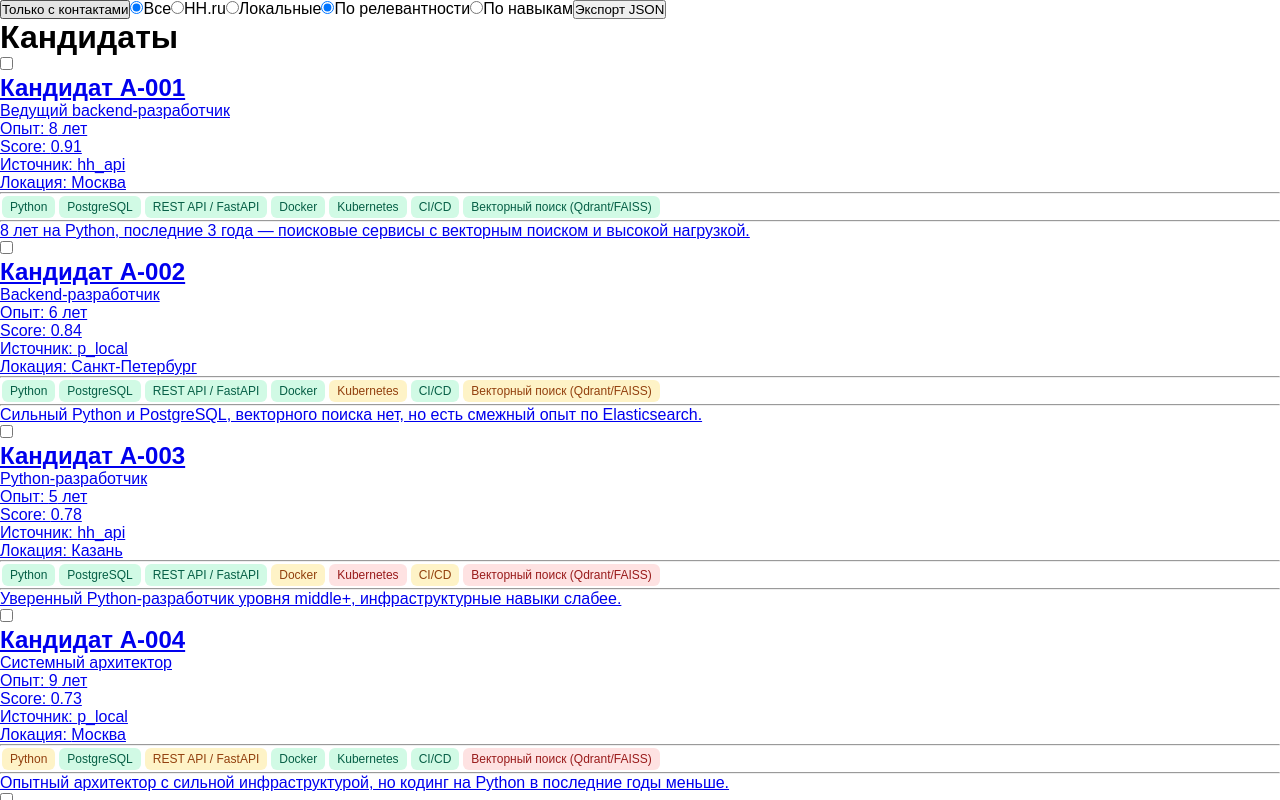
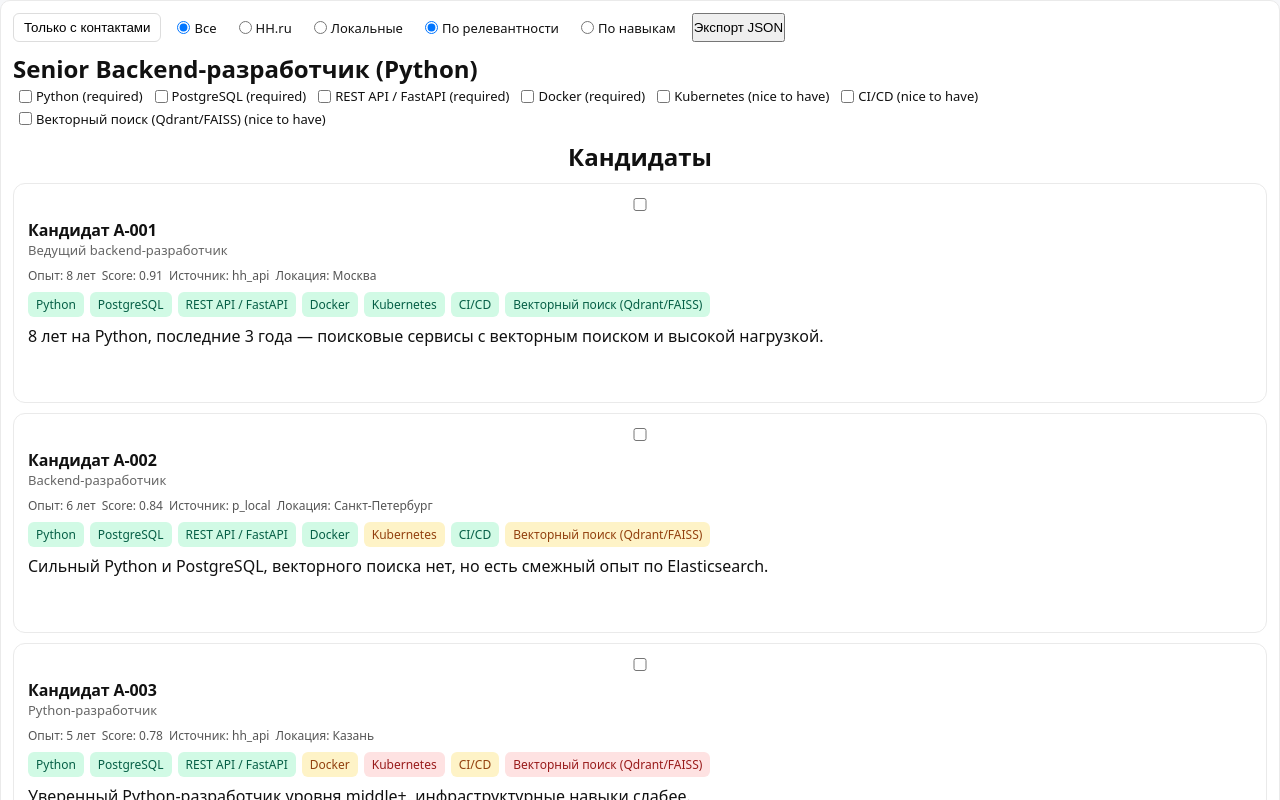
Before and after one commit to phantom099/recruiter, a React (Vite) app: page / in a window 1280 px wide. Shown: the top 800 px of the page. Built offline with nearby package versions, Linux system fonts and the light colour scheme.

Commit message:
focus & UI added

```diff
--- a/src/components/CandidateCard.tsx
+++ b/src/components/CandidateCard.tsx
@@ -6,9 +6,10 @@ type CandidateCardProps = {
   candidate: Candidate;
   selected: boolean;
   onToggle: () => void;
+  focusedSkills: string[];
 };
 
-function CandidateCard({ candidate, selected, onToggle }: CandidateCardProps) {
+function CandidateCard({ candidate, selected, onToggle,  focusedSkills}: CandidateCardProps) {
   return (
     <Link to={`/candidate/${candidate.id}`} className="card">
         <input
@@ -16,31 +17,39 @@ function CandidateCard({ candidate, selected, onToggle }: CandidateCardProps) {
         checked={selected}
         onChange={onToggle}
         onClick={(e) => e.stopPropagation()}
+        aria-label={`Open profile of ${candidate.display_name}`}
         />
-      <h2>{candidate.display_name}</h2>
-      <p>{candidate.current_title}</p>
+    <header className="card-header">
+      <h2 className="card__title">{candidate.display_name}</h2>
+      <p className="card__subtitle">{candidate.current_title}</p>
+    </header>
 
-      <p>Опыт: {candidate.experience_years} лет</p>
-      <p>Score: {candidate.relevance_score}</p>
+    <section className="card__meta">
+      <p className="card__item">Опыт: {candidate.experience_years} лет</p>
+      <p className="card__item">Score: {candidate.relevance_score}</p>
 
-      <p>Источник: {candidate.source}</p>
-      <p>Локация: {candidate.location}</p>
+      <p className="card__item">Источник: {candidate.source}</p>
+      <p className="card__item">Локация: {candidate.location}</p>
+    </section>
 
-      <hr />
+      <section className="card__skills">
+        {candidate.skills_coverage.map(skill => {
+        const isFocused = focusedSkills.includes(String(skill.skill_id));
 
-      <div>
-        {candidate.skills_coverage.map(skill => (
-          <SkillBadge
-            key={skill.skill_id}
-            name={skill.skill_name}
-            status={skill.status}
-          />
-        ))}
-      </div>
+        return (
+        <SkillBadge
+        key={skill.skill_id}
+        name={skill.skill_name}
+        status={skill.status}
+        className={isFocused ? 'focused' : ''}
+         />
+          );
+        })}
+        </section>
 
-      <hr />
-
-      <p>{candidate.summary}</p>
+        <footer className="card-footer">
+            <p className="card__item">{candidate.summary}</p>
+        </footer>
     </Link>
   );
 }
--- a/src/components/SkillBadge.tsx
+++ b/src/components/SkillBadge.tsx
@@ -1,11 +1,15 @@
 type Props = {
     name: string;
     status: 'found' | 'indirect' | 'not_found';
+    className?: string;
   };
 
-  function SkillBadge({ name, status }: Props) {
+  function SkillBadge({ name, status, className }: Props) {
     return (
-      <div className={`skill skill--${status}`}>
+      <div
+      className={`skill skill--${status} ${className ?? ''}`}
+      role="status"
+      aria-label={`Skill ${name} is ${status}`}>
         {name}
       </div>
     );
--- a/src/index.css
+++ b/src/index.css
@@ -5,43 +5,223 @@
 }
 
 body {
-  font-family: sans-serif;
+  font-family: system-ui, -apple-system, sans-serif;
+  background: #f6f7f9;
+  color: #111;
 }
+
+.page {
+  max-width: 1100px;
+  margin: 0 auto;
+  padding: 24px;
+}
+
+.page__header {
+  width: 100%;
+  display: flex;
+  justify-content: center;
+  align-items: center;
+}
+
+.page__title {
+  margin: 0;
+  width: 100%;
+  text-align: center;
+}
+
+.filters {
+  display: flex;
+  flex-direction: column;
+  gap: 12px;
+  padding: 12px;
+  margin-bottom: 16px;
+  background: #fff;
+  border: 1px solid #eaeaea;
+  border-radius: 10px;
+}
+
+.filters__group {
+  display: flex;
+  gap: 10px;
+  flex-wrap: wrap;
+}
+
+.filters__option {
+  font-size: 13px;
+  display: flex;
+  align-items: center;
+  gap: 6px;
+  cursor: pointer;
+}
+
+.filters__toggle {
+  padding: 6px 10px;
+  border: 1px solid #ddd;
+  border-radius: 6px;
+  background: #fff;
+  cursor: pointer;
+}
+
+.filters label {
+  display: inline-flex;
+  align-items: center;
+  gap: 4px;
+
+  font-size: 13px;
+  cursor: pointer;
+
+  padding: 2px 6px;
+  border-radius: 6px;
+
+  transition: 0.12s ease;
+}
+
+.cards {
+  display: flex;
+  flex-direction: column;
+  align-items: stretch;
+  gap: 10px;
+}
+
+.card {
+  display: flex;
+  flex-direction: column;
+  gap: 8px;
+  height: 220px;
+  width: 100%;
+  overflow: hidden;
+
+  padding: 14px;
+
+  background: #fff;
+  border: 1px solid #eaeaea;
+  border-radius: 12px;
+
+  transition: all 0.15s ease;
+  text-decoration: none;
+  color: inherit;
+}
+
+.card:hover {
+  transform: translateY(-1px);
+  box-shadow: 0 4px 14px rgba(0,0,0,0.06);
+  border-color: #dcdcdc;
+  background: #f0fdf4;
+  border-color: #86efac;
+}
+
+.card__header {
+  display: flex;
+  flex-direction: column;
+  gap: 2px;
+}
+
+.card__title {
+  font-size: 16px;
+  font-weight: 700;
+  letter-spacing: -0.1px;
+  white-space: nowrap;
+  overflow: hidden;
+  text-overflow: ellipsis;
+}
+
+.card__subtitle {
+  font-size: 13px;
+  color: #666;
+  white-space: nowrap;
+  overflow: hidden;
+  text-overflow: ellipsis;
+}
+
+.card__meta {
+  display: flex;
+  flex-wrap: wrap;
+  gap: 6px;
+  font-size: 12px;
+  color: #555;
+  max-height: 40px;
+  overflow: hidden;
+}
+
+.card__meta span {
+  background: #f3f4f6;
+  padding: 2px 6px;
+  border-radius: 6px;
+}
+
+.card__skills {
+  display: flex;
+  flex-wrap: wrap;
+  gap: 6px;
+  max-height: 44px;
+  overflow: hidden;
+}
+
+.card__footer {
+  font-size: 13px;
+  color: #444;
+  overflow: hidden;
+  display: -webkit-box;
+  -webkit-box-orient: vertical;
+}
+
 .skill {
   padding: 4px 8px;
   border-radius: 6px;
   font-size: 12px;
-  margin: 2px;
+  font-weight: 500;
   display: inline-block;
-  font-weight: 500;
 }
 
-/* статус found */
 .skill--found {
   background: #d1fae5;
   color: #065f46;
 }
 
-/* статус indirect */
 .skill--indirect {
   background: #fef3c7;
   color: #92400e;
 }
 
-/* статус not_found */
 .skill--not_found {
   background: #fee2e2;
   color: #991b1b;
 }
 
-.skill--active {
-  outline: 2px solid #3b82f6;
-  transform: scale(1.05);
+.skill-item {
+  border: 1px solid #eee;
+  border-radius: 8px;
+  padding: 8px;
+  background: #fff;
+}
+
+.skill-item__summary {
   cursor: pointer;
 }
 
-.skill--active {
-  outline: 2px solid #3b82f6;
-  transform: scale(1.05);
-  cursor: pointer;
+.skill-item__evidence {
+  margin-top: 8px;
+  padding-left: 16px;
+  font-size: 12px;
+  color: #555;
 }
+
+.skill-item__evidence-empty {
+  font-style: italic;
+  color: #999;
+}
+
+.candidate-card--full,
+.candidate-section {
+  background: #fff;
+  border: 1px solid #eaeaea;
+  border-radius: 12px;
+  padding: 16px;
+  margin-bottom: 14px;
+}
+
+.candidate-section__title {
+  font-size: 15px;
+  font-weight: 600;
+  margin-bottom: 8px;
+}
--- a/src/pages/CandidatePage.tsx
+++ b/src/pages/CandidatePage.tsx
@@ -25,42 +25,82 @@ function CandidatePage() {
   const sourceName = candidate.source === 'hh_api' ? 'HH.ru' : 'Local Database';
 
   return (
-    <div>
-      <h1>Профиль кандидата</h1>
-      <h3>{candidate.display_name}</h3>
-      <p>{candidate.current_title}</p>
+    <div className="page candidate-page">
+
+
+      <header className="page__header candidate-page__header">
+        <h1 className="page__title">Профиль кандидата</h1>
+      </header>
+
+
+      <section className="candidate-card candidate-card--full">
+
+        <h2 className="candidate-card__title">
+          {candidate.display_name}
+        </h2>
+
+        <p className="candidate-card__subtitle">
+          {candidate.current_title}
+        </p>
+
+        <div className="candidate-card__meta">
           <p>Score: {candidate.relevance_score}</p>
-      <p>{candidate.location}</p>
-      <p>Опыт(лет): {candidate.experience_years}</p>
+          <p>Локация: {candidate.location}</p>
+          <p>Опыт: {candidate.experience_years} лет</p>
           <p>Источник: {sourceName}</p>
-      <p>Контактные данные: {candidate.contact_available ? 'Доступны' : 'Недоступны'}</p>
-      <h2>Почему рекомендован</h2>
-      <p>{candidate.explanation}</p>
-      <h2>Навыки</h2>
-      <div>
+          <p>
+            Контактные данные:{" "}
+            {candidate.contact_available ? "Доступны" : "Недоступны"}
+          </p>
+        </div>
+      </section>
+
+
+      <section className="candidate-section">
+        <h2 className="candidate-section__title">Почему рекомендован</h2>
+        <p className="candidate-section__text">
+          {candidate.explanation}
+        </p>
+      </section>
+
+      <section className="candidate-section candidate-section--skills">
+
+        <h2 className="candidate-section__title">Навыки</h2>
+
+        <div className="skills-list">
           {candidate.skills_coverage.map(skill => (
-    <details key={skill.skill_id}>
-      <summary>
+            <details
+              key={skill.skill_id}
+              className="skill-item"
+            >
+              <summary className="skill-item__summary">
                 <SkillBadge
                   name={skill.skill_name}
                   status={skill.status}
                 />
               </summary>
 
-      <ul>
+              <div className="skill-item__details">
+                <ul className="skill-item__evidence">
                   {skill.evidence.length > 0 ? (
                     skill.evidence.map((item, idx) => (
-            <li key={idx}>{item}</li>
+                      <li key={idx} className="skill-item__evidence-item">
+                        {item}
+                      </li>
                     ))
                   ) : (
-          <li>Подтверждений нет</li>
+                    <li className="skill-item__evidence-empty">
+                      Подтверждений нет
+                    </li>
                   )}
                 </ul>
+              </div>
             </details>
           ))}
         </div>
+      </section>
+
     </div>
   );
 }
-
 export default CandidatePage;
--- a/src/pages/CandidatesPage.tsx
+++ b/src/pages/CandidatesPage.tsx
@@ -13,6 +13,8 @@ function CandidatesPage() {
   const [sortBy, setSortBy] =
     useState<'relevance_score' | 'found_skills'>('relevance_score');
   const [selectedCandidates, setSelectedCandidates] = useState<string[]>([]);
+  const [vacancy, setVacancy] = useState<any>(null);
+  const [focusedSkills, setFocusedSkills] = useState<string[]>([]);
 
   const exportSelectedCandidates = () => {
     const selected = candidates.filter(candidate =>
@@ -47,6 +49,7 @@ function CandidatesPage() {
       try {
         const data = await loadCandidates();
         setCandidates(data.candidates);
+        setVacancy(data.vacancy);
       } catch (error) {
         setError((error as Error).message);
       } finally {
@@ -56,6 +59,20 @@ function CandidatesPage() {
 
     fetchData();
   }, []);
+
+  const toggleFocusedSkill = (skillId: string) => {
+    setFocusedSkills(prev => {
+      if (prev.includes(skillId)) {
+        return prev.filter(id => id !== skillId);
+      }
+
+      if (prev.length >= 2) {
+        return prev;
+      }
+
+      return [...prev, skillId];
+    });
+  };
 
   if (loading) return <h1>Loading...</h1>;
   if (error) return <h1>Error: {error}</h1>;
@@ -95,38 +112,45 @@ function CandidatesPage() {
   }
 
   return (
-    <div>
-      <button onClick={() => setShowOnlyWithContact(prev => !prev)}>
+    <section className="filters" aria-label="Filters">
+    <div className="filters__group">
+      <button className="filters__toggle" onClick={() => setShowOnlyWithContact(prev => !prev)}>
         Только с контактами
       </button>
 
-      <label>
+    <div className="filters__group">
+      <label className="filters__option">
         <input
           type="radio"
           checked={sourceFilter === 'all'}
           onChange={() => setSourceFilter('all')}
+          name="sourceFilter"
         />
         Все
       </label>
 
-      <label>
+      <label className="filters__option">
         <input
           type="radio"
           checked={sourceFilter === 'hh_api'}
           onChange={() => setSourceFilter('hh_api')}
+          name="sourceFilter"
         />
         HH.ru
       </label>
 
-      <label>
+      <label className="filters__option">
         <input
           type="radio"
           checked={sourceFilter === 'p_local'}
           onChange={() => setSourceFilter('p_local')}
+          name="sourceFilter"
         />
         Локальные
       </label>
+    </div>
 
+    <div className="filters__group">
       <label>
         <input
           type="radio"
@@ -144,11 +168,36 @@ function CandidatesPage() {
         />
         По навыкам
       </label>
+      </div>
       <button onClick={exportSelectedCandidates}>
         Экспорт JSON
       </button>
 
-      <h1>Кандидаты</h1>
+      {vacancy && (
+  <div>
+    <h2>{vacancy.title}</h2>
+
+    {vacancy.required_skills.map((skill: any) => (
+      <label key={skill.id}>
+        <input
+          type="checkbox"
+          checked={focusedSkills.includes(skill.id)}
+          onChange={() => toggleFocusedSkill(skill.id)}
+        />
+
+        {skill.name}
+
+        {skill.importance === 'required'
+          ? ' (required)'
+          : ' (nice to have)'}
+      </label>
+       ))}
+      </div>
+      )}
+
+      <header className="page__header">
+        <h1>Кандидаты</h1>
+      </header>
 
       {filteredCandidates.map(candidate => (
         <CandidateCard
@@ -156,9 +205,12 @@ function CandidatesPage() {
           candidate={candidate}
           selected={selectedCandidates.includes(candidate.id)}
           onToggle={() => toggleCandidate(candidate.id)}
+          focusedSkills={focusedSkills}
         />
       ))}
+
     </div>
+    </section>
   );
 }
 
```
Also changed, not shown: 1 other file (tests, documents, lock files or other folders). Lines whose indentation alone changed are shown as unchanged.
